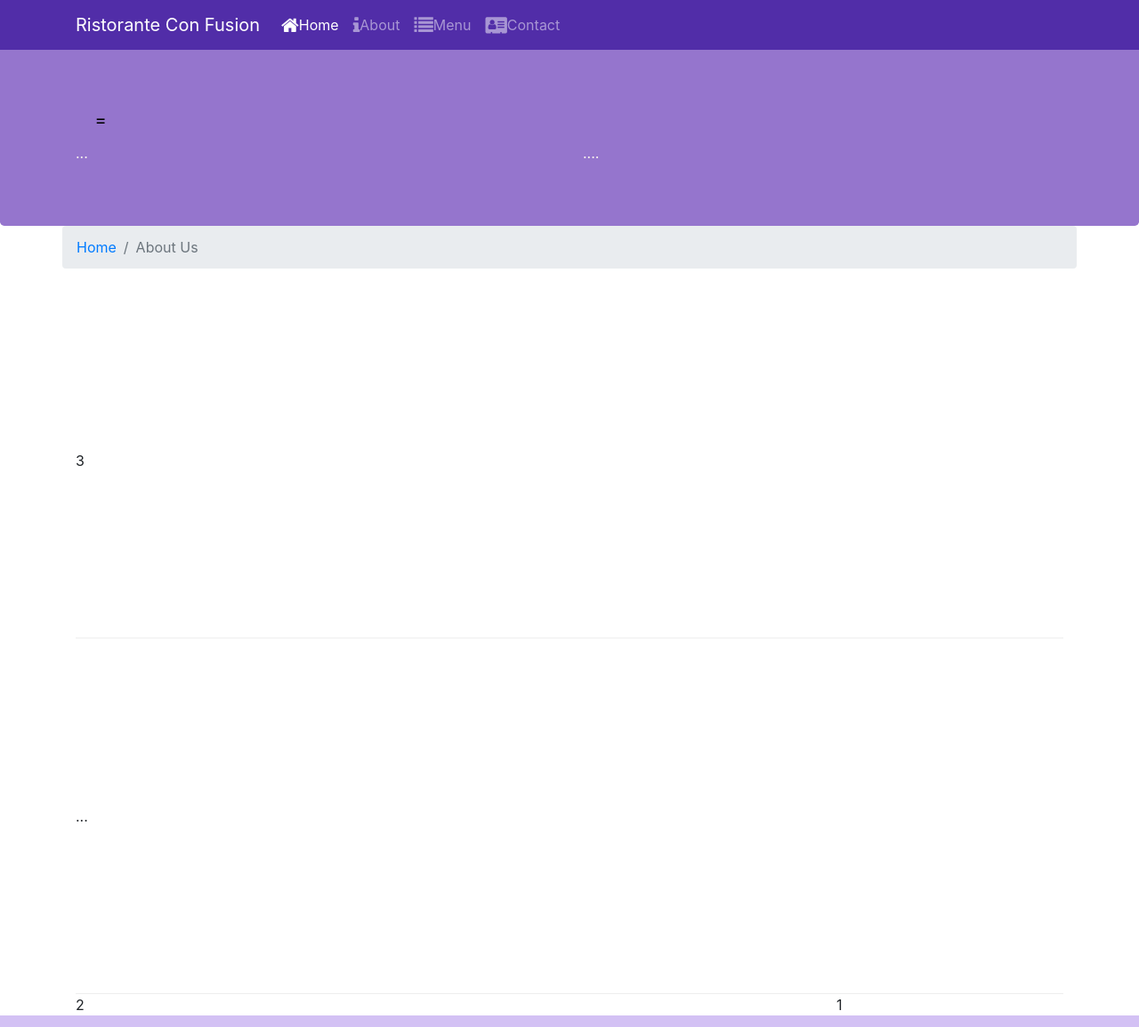
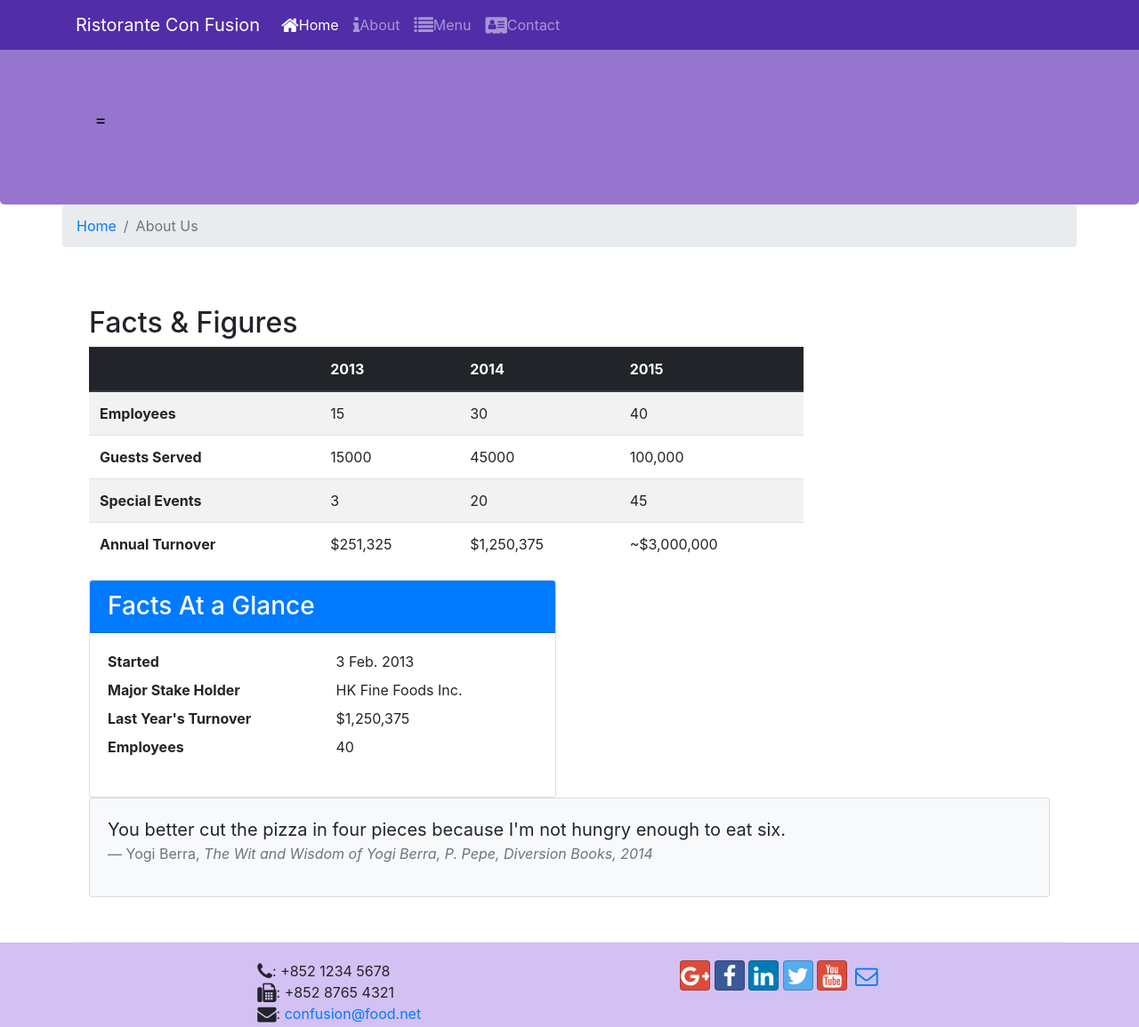
Before and after one commit to khanhhung111/conFusion, a website: page aboutus.html in a window 1280 px wide. Shown: the top 1155 px of the page at 89% size. Drawn offline with nearby package versions, Linux system fonts and the light colour scheme.

Commit message:
Tables and Cards

```diff
--- a/aboutus.html
+++ b/aboutus.html
@@ -21,10 +21,14 @@
                     <div class="container">
                         <a class="navbar-brand" href="#">Ristorante Con Fusion</a>
                         <ul class="navbar-nav mr-auto">
-                            <li class="nav-item active"><a class="nav-link" href="index.html"><span class="fa fa-home fa-lg"></span>Home</a></li>
-                            <li class="nav-item"><a class="nav-link" href="#"><span class="fa fa-info fa-lg"></span>About</a></li>
-                            <li class="nav-item"><a class="nav-link" href="#"><span class="fa fa-list fa-lg"></span>Menu</a></li>
-                            <li class="nav-item"><a class="nav-link" href="contactus.html"><span class="fa fa-address-card fa-lg"></span>Contact</a></li>
+                            <li class="nav-item active"><a class="nav-link" href="index.html"><span
+                                        class="fa fa-home fa-lg"></span>Home</a></li>
+                            <li class="nav-item"><a class="nav-link" href="#"><span
+                                        class="fa fa-info fa-lg"></span>About</a></li>
+                            <li class="nav-item"><a class="nav-link" href="#"><span
+                                        class="fa fa-list fa-lg"></span>Menu</a></li>
+                            <li class="nav-item"><a class="nav-link" href="contactus.html"><span
+                                        class="fa fa-address-card fa-lg"></span>Contact</a></li>
                         </ul>
                     </div>
                 </nav>
@@ -40,14 +44,7 @@
                     </ul>
                 </div>
             </div>
-            <div class="row">
-                <div class="col-12 col-sm-6">
-                    ...
-                </div>
-                <div class="col-12 col-sm">
-                    ....
-                </div>
-            </div>
+
         </div>
     </header>
 
@@ -60,13 +57,82 @@
                 </ol>
 
             </div>
-            <div class="row row-content align-items-center"> 3 </div>
-            <div class="row row-content align-items-center"> ... </div>
 
-            <div class="row">
-                <div class="col-12 col-sm-4 col-md-3 order-sm-last">1</div>
-                <div class="col col-sm col-md order-sm-first">2</div>
+            <div class="row row-content">
+                <div class="col-12 col-sm-9">
+                    <h2>Facts &amp; Figures</h2>
+                    <div class="table-responsive">
+                        <table class="table table-striped">
+                            <thead class="thead-dark">
+                                <tr>
+                                    <th>&nbsp;</th>
+                                    <th>2013</th>
+                                    <th>2014</th>
+                                    <th>2015</th>
+                                </tr>
+                            </thead>
+                            <tbody>
+                                <tr>
+                                    <th>Employees</th>
+                                    <td>15</td>
+                                    <td>30</td>
+                                    <td>40</td>
+                                </tr>
+                                <tr>
+                                    <th>Guests Served</th>
+                                    <td>15000</td>
+                                    <td>45000</td>
+                                    <td>100,000</td>
+                                </tr>
+                                <tr>
+                                    <th>Special Events</th>
+                                    <td>3</td>
+                                    <td>20</td>
+                                    <td>45</td>
+                                </tr>
+                                <tr>
+                                    <th>Annual Turnover</th>
+                                    <td>$251,325</td>
+                                    <td>$1,250,375</td>
+                                    <td>~$3,000,000</td>
+                                </tr>
+                            </tbody>
+                        </table>
+                    </div>
+                </div>
+                <div class="col-12 col-sm-3">
+                </div>
+                <div class="col-12 col-sm-6">
+                    <div class="card">
+                        <h3 class="card-header bg-primary text-white">Facts At a Glance</h3>
+                        <div class="card-body">
+                            <dl class="row">
+                                <dt class="col-6">Started</dt>
+                                <dd class="col-6">3 Feb. 2013</dd>
+                                <dt class="col-6">Major Stake Holder</dt>
+                                <dd class="col-6">HK Fine Foods Inc.</dd>
+                                <dt class="col-6">Last Year's Turnover</dt>
+                                <dd class="col-6">$1,250,375</dd>
+                                <dt class="col-6">Employees</dt>
+                                <dd class="col-6">40</dd>
+                            </dl>
+                        </div>
+                    </div>
+                </div>
+                <div class="col-12">
+                    <div class="card card-body bg-light">
+                        <blockquote class="blockquote">
+                            <p class="mb-0">You better cut the pizza in four pieces because
+                                I'm not hungry enough to eat six.</p>
+                            <footer class="blockquote-footer">Yogi Berra,
+                                <cite title="Source Title">The Wit and Wisdom of Yogi Berra,
+                                    P. Pepe, Diversion Books, 2014</cite>
+                            </footer>
+                        </blockquote>
+                    </div>
+                </div>
             </div>
+
         </div>
     </section>
 
@@ -82,13 +148,18 @@
 
                 <div class="col-auto text-center">
                     <div class="text-center">
-                        <a class="btn btn-social-icon btn-google" href="http://google.com/+"><i class="fa fa-google-plus"></i></a>
-                        <a class="btn btn-social-icon btn-facebook" href="http://www.facebook.com/profile.php?id="><i class="fa fa-facebook"></i></a>
-                        <a class="btn btn-social-icon btn-linkedin" href="http://www.linkedin.com/in/"><i class="fa fa-linkedin"></i></a>
-                        <a class="btn btn-social-icon btn-twitter" href="http://twitter.com/"><i class="fa fa-twitter"></i></a>
-                        <a class="btn btn-social-icon btn-google" href="http://youtube.com/"><i class="fa fa-youtube"></i></a>
+                        <a class="btn btn-social-icon btn-google" href="http://google.com/+"><i
+                                class="fa fa-google-plus"></i></a>
+                        <a class="btn btn-social-icon btn-facebook" href="http://www.facebook.com/profile.php?id="><i
+                                class="fa fa-facebook"></i></a>
+                        <a class="btn btn-social-icon btn-linkedin" href="http://www.linkedin.com/in/"><i
+                                class="fa fa-linkedin"></i></a>
+                        <a class="btn btn-social-icon btn-twitter" href="http://twitter.com/"><i
+                                class="fa fa-twitter"></i></a>
+                        <a class="btn btn-social-icon btn-google" href="http://youtube.com/"><i
+                                class="fa fa-youtube"></i></a>
                         <a class="btn btn-social-icon" href="mailto:"><i class="fa fa-envelope-o"></i></a>
-                        </div>
+                    </div>
 
                 </div>
             </div>
```
